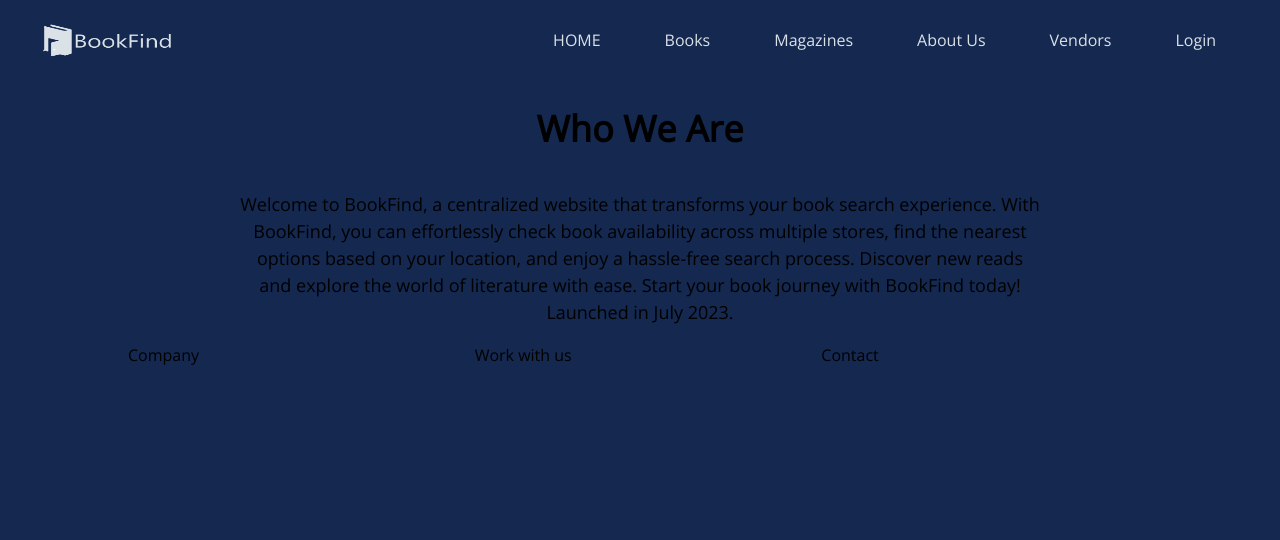
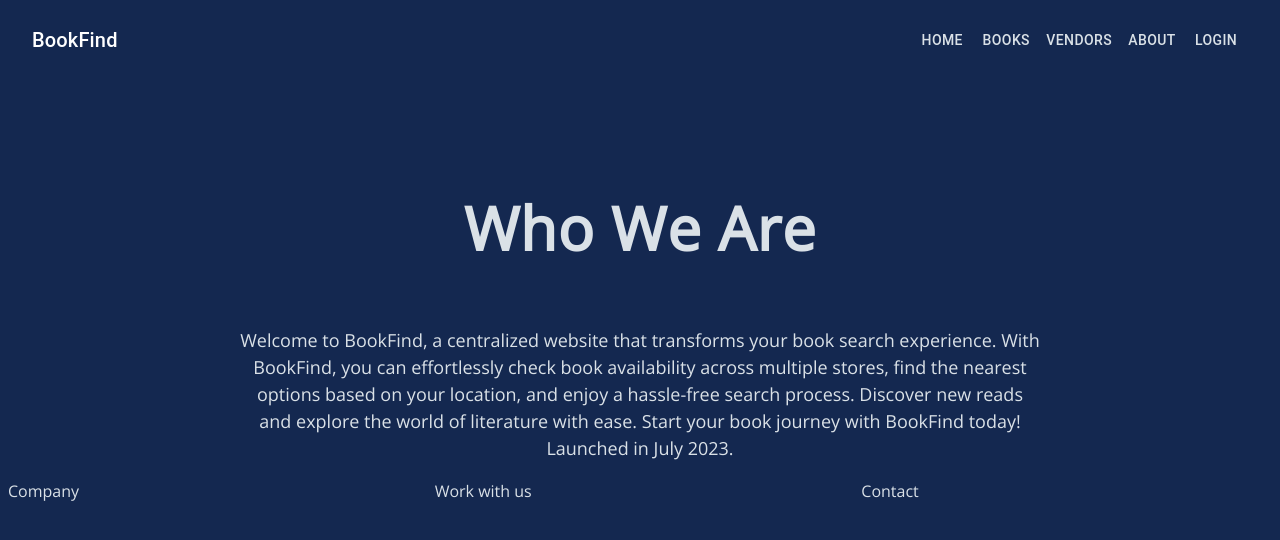
Before and after one commit to LasithRanahewa/BookFind, a React (Create React App) app: page /about in a window 1280 px wide. Shown: the top 540 px of the page. Built offline with nearby package versions, Linux system fonts and the light colour scheme.

Commit message:
add bookspage

```diff
--- a/package.json
+++ b/package.json
@@ -13,6 +13,7 @@
     "@testing-library/user-event": "^13.5.0",
     "react": "^18.2.0",
     "react-dom": "^18.2.0",
+    "react-icons": "^4.10.1",
     "react-router-dom": "^6.15.0",
     "react-scripts": "5.0.1",
     "web-vitals": "^2.1.4"
--- a/src/Styles/styles.css
+++ /dev/null
@@ -1,46 +0,0 @@
-@import url('https://fonts.googleapis.com/css2?family=Open+Sans:wght@300&display=swap');
-
-body{
-    padding: 0px;
-    margin: 0;
-    box-sizing: border-box;
-    font-family: 'Open Sans', sans-serif;
-    font-weight: 3px;
-    background-color: #142850;
-}
-
-:root{
-    --mainColor: #142850;
-    --mainColorLight:#27496D;
-    --secondaryColor: #00909E;
-    --textColor: #DAE1E7;
-}
-
-header{
-    display: flex;
-    align-items: center;
-    justify-content: space-between;
-    height: 80px;
-    padding: 0 2rem;
-    background-color: var(--mainColor);
-    color: var(--textColor);
-}
-
-nav{
-    text-align: center;
-}
-
-nav a {
-    margin: 0 2rem;
-    color: var(--textColor);
-    text-decoration: none;
-}
-
-nav a:hover{
-    color: var(--secondaryColor);
-}
-
-img {
-    height: 35px;
-    width: 150px;
-}
--- a/src/components/Navbar.js
+++ b/src/components/Navbar.js
@@ -1,87 +1,126 @@
-// import React, { useState } from "react";
-// import { makeStyles } from "@material-ui/core/styles";
-// import { AppBar, Toolbar, Typography, Button } from "@material-ui/core";
-// import { Link } from "react-router-dom";
-// import { createMuiTheme, ThemeProvider } from '@material-ui/core/styles';
+import React, { useState } from "react";
+import { makeStyles } from "@material-ui/core/styles";
+import { AppBar, Toolbar, Typography, Button, IconButton, Drawer, List, ListItem, ListItemText } from "@material-ui/core";
+import { Link } from "react-router-dom";
+import { FaBars } from 'react-icons/fa';
+import { useMediaQuery } from '@material-ui/core';
 
-// const useStyles = makeStyles((theme) => ({
-//   root: {
-//     flexGrow: 1,
-//   },
-//   menuButton: {
-//     marginRight: theme.spacing(0),
-//   },
-//   title: {
-//     flexGrow: 1,
-//   },
-// }));
+const useStyles = makeStyles((theme) => ({
+  root: {
+    flexGrow: 1,
+  },
+  menuButton: {
+    marginRight: theme.spacing(0),
+  },
+  title: {
+    flexGrow: 1,
+  },
+  nav: {
+    boxShadow: "none",
+    border: "none",
+    backgroundColor: "#142850",
+  },
+  txt: {
+    color: "#DAE1E7",
+    textDecoration: "none"
+  },
+  drawer: {
+    position: "relative",
+    width: "600px",
+    backgroundColor: "#142850",
+    height: "100vh",
+  },
+  mobileTitle: {
+    flexGrow: 1,
+    textAlign: "center",
+  },
+  mobileMenuButton: {
+    marginRight: theme.spacing(0),
+  },
+}));
 
-// const sty = createMuiTheme({
-//   palette: {
-//     primary: {
-//       main: '#142850',
-//     },
-//   },
-// });
+const Navbar = () => {
+  const classes = useStyles();
+  const [isSignedIn, setIsSignedIn] = useState(false);
+  const [drawerOpen, setDrawerOpen] = useState(false);
+  const isMobile = useMediaQuery('(max-width:600px)');
 
-// const Navbar = () => {
-//   const classes = useStyles();
-//   const [isSignedIn, setIsSignedIn] = useState(false);
+  const toggleDrawer = (open) => (event) => {
+    if (event.type === 'keydown' && (event.key === 'Tab' || event.key === 'Shift')) {
+      return;
+    }
 
-//   return (
-//     <div className={classes.root}>
-//       <ThemeProvider theme={sty}>
-//         <AppBar position="static" style={{ boxShadow: 'none', border: 'none' }}>
-//           <Toolbar>
-//             <Typography variant="h6" className={classes.title}>
-//               BookFind
-//             </Typography>
-//             <Button color="inherit" >
-//               <Link to="/" style={{ textDecoration: "none" }}>Home</Link>
-//             </Button>
-//             <Button color="inherit">
-//               <Link to="/books" style={{ textDecoration: "none" }}>Books</Link>
-//             </Button>
-//             <Button color="inherit">
-//               <Link to="/vendors" style={{ textDecoration: "none" }}>Vendors</Link>
-//             </Button>
-//             <Button color="inherit">
-//               <Link to="/about" style={{ textDecoration: "none" }}>About</Link>
-//             </Button>
-//             <Button color="inherit">
-//               {isSignedIn ? (
-//                 <Link to="/profile" style={{ textDecoration: "none" }}>Profile</Link>
-//               ) : (
-//                 <Link to="/sign-in" style={{ textDecoration: "none" }}>Login</Link>
-//               )}
-//             </Button>
-//           </Toolbar>
-//         </AppBar>
-//       </ThemeProvider>
-//     </div>
-//   );
-// };
+    setDrawerOpen(open);
+  };
 
-// export default Navbar;
+  const drawerItems = (
+    <div
+      className={classes.drawer}
+      role="presentation"
+      onClick={toggleDrawer(false)}
+      onKeyDown={toggleDrawer(false)}
+    >
+      <List>
+        <ListItem button component={Link} to="/" className={classes.txt}>
+          <ListItemText primary="Home" />
+        </ListItem>
+        <ListItem button component={Link} to="/books" className={classes.txt}>
+          <ListItemText primary="Books" />
+        </ListItem>
+        <ListItem button component={Link} to="/vendors" className={classes.txt}>
+          <ListItemText primary="Vendors" />
+        </ListItem>
+        <ListItem button component={Link} to="/about" className={classes.txt}>
+          <ListItemText primary="About" />
+        </ListItem>
+        <ListItem button component={Link} to={isSignedIn ? "/profile" : "/sign-in"} className={classes.txt}>
+          <ListItemText primary={isSignedIn ? "Profile" : "Login"} />
+        </ListItem>
+      </List>
+    </div>
+  );
 
-import React from "react";
-import img1 from "../images/L4.png"
-import "../Styles/styles.css";
+  return (
+    <div className={classes.root}>
+      <AppBar position="static" className={classes.nav}>
+        <Toolbar>
+          <Typography variant="h6" className={classes.title}>
+            BookFind
+          </Typography>
+          {isMobile ? (
+            <>
+              <IconButton edge="start" className={classes.menuButton} color="inherit" aria-label="menu" onClick={toggleDrawer(true)}>
+                <FaBars />
+              </IconButton>
+              <Drawer anchor="left" open={drawerOpen} onClose={toggleDrawer(false)}>
+                {drawerItems}
+              </Drawer>
+            </>
+          ) : (
+            <>
+            <div>
+              <Button color="inherit" component={Link} to="/" className={classes.txt}>
+                Home
+              </Button>
+              <Button color="inherit" component={Link} to="/books" className={classes.txt}>
+                Books
+              </Button>
+              <Button color="inherit" component={Link} to="/vendors" className={classes.txt}>
+                Vendors
+              </Button>
+              <Button color="inherit" component={Link} to="/about" className={classes.txt}>
+                About
+              </Button>
+              <Button color="inherit" component={Link} to={isSignedIn ? "/profile" : "/sign-in"} className={classes.txt}>
+                {isSignedIn ? "Profile" : "Login"}
+              </Button>
+              </div>
+            </>
+          )}
+        </Toolbar>
+      </AppBar>
+    </div>
+  );
+};
 
-function Navbar(){
-    return(
-        <header>
-            <img src={img1} />
-            <nav>
-                <a href="/">HOME</a>
-                <a href="/Books">Books</a>
-                <a href="/Magazines">Magazines</a>
-                <a href="/About_us">About Us</a>
-                <a href="#">Vendors</a>
-                <a href="#">Login</a>
-            </nav>
-        </header>
-    );
-}
-
-export default Navbar
+export default Navbar;
--- a/src/index.css
+++ b/src/index.css
@@ -1,5 +1,8 @@
+@import url('https://fonts.googleapis.com/css2?family=Open+Sans:wght@300&display=swap');
+
 body {
     background-color: #142850;
+    font-family: 'Open Sans', sans-serif;
 }
 div {
     margin: 0;
--- a/src/pages/AboutPage.js
+++ b/src/pages/AboutPage.js
@@ -1,21 +1,35 @@
 import React from "react";
 import Navbar from "../components/Navbar";
 import Footer from "../components/Footer";
+// import BI from "../assets/aboutusbg.png";
 
 const AboutUsPage = () => {
   const styles = {
+    // bg: {
+    //   backgroundImage: `url(${BI})`, // Set BI as background image
+    //   backgroundSize: "cover",
+    //   backgroundPosition: "center",
+    //   backgroundRepeat: "no-repeat",
+    //   height: "100vh",
+    //   width: "100vw",
+    //   position: "fixed",
+    //   zIndex: -1,
+    //   backgroundColor: "Transparent",
+    //   // opacity: 0.5,
+    // },
     container: {
       display: "flex",
       justifyContent: "center",
       alignItems: "center",
       flexDirection: "column",
-      width: "80%",
+      width: "100%", // Set width to 100%
       margin: "auto",
+      color: "#DAE1E7",
     },
     heading: {
-      fontSize: "36px",
-      fontWeight: "bold",
-      marginBottom: "20px",
+      fontSize: "60px",
+      letterSpacing: "0.8px",
+      paddingTop: "4.6875rem",
     },
     paragraph: {
       fontSize: "18px",
@@ -26,7 +40,9 @@ const AboutUsPage = () => {
   };
 
   return (
-    <div>
+    // <div style={styles.bg}>
+    <>
+      {/* <div style={styles.bg}> */}
       <Navbar />
       <div style={styles.container}>
         <h1 style={styles.heading}>Who We Are</h1>
@@ -41,7 +57,8 @@ const AboutUsPage = () => {
 
         <Footer />
       </div>
-    </div>
+      {/* </div> */}
+    </>
   );
 };
 
```
Also changed, not shown: src/App.css (added), src/assets/aboutusbg.png (renamed from src/images/Backg.png), 1 other file (tests, documents, lock files or other folders).
